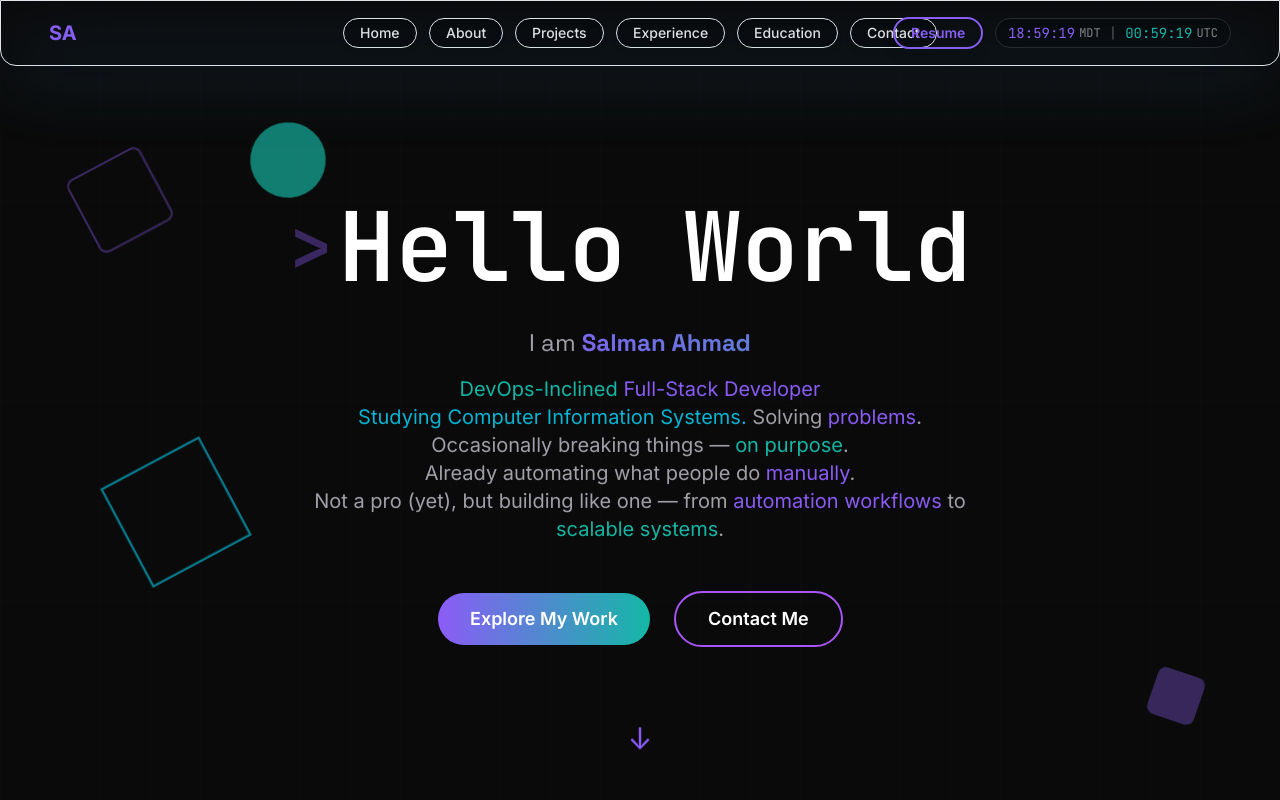
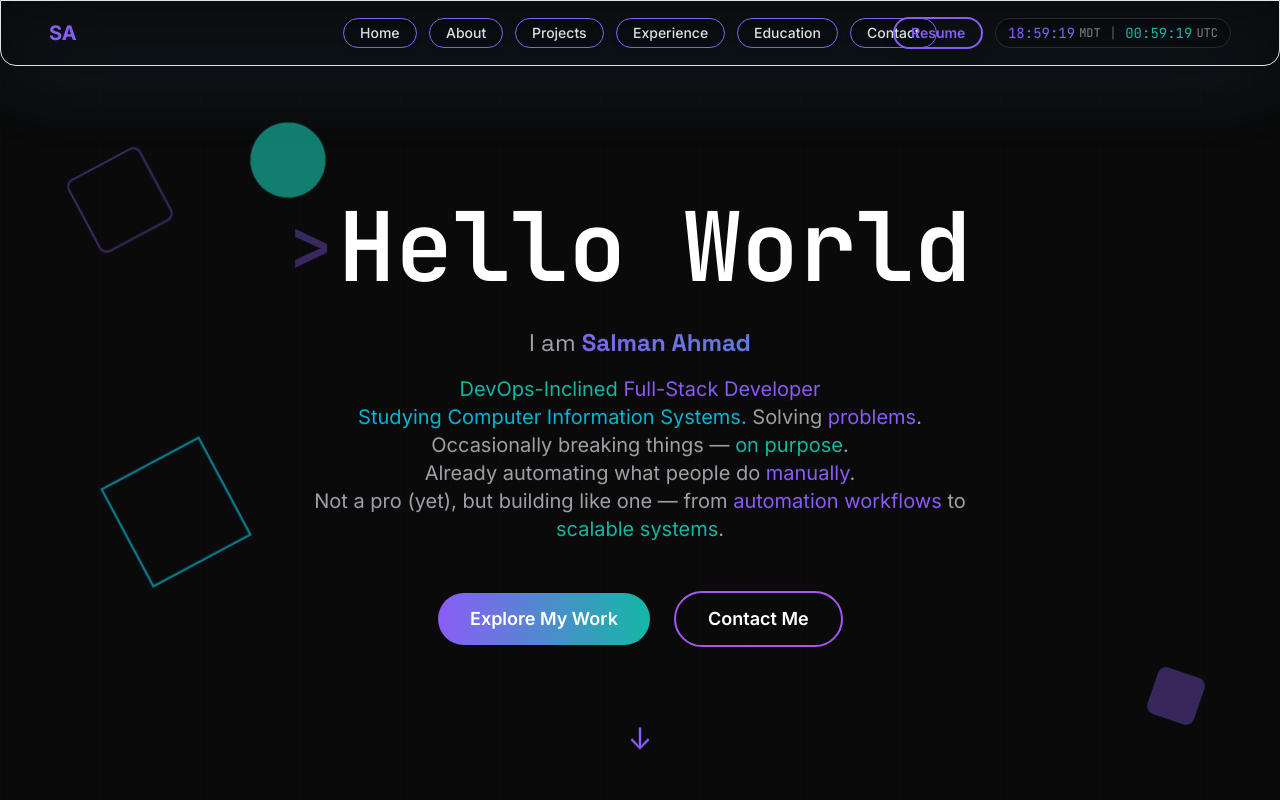
Before and after one commit to InfamousMorningstar/SAportfolio, a Next.js app: page / in a window 1280 px wide. Shown: the top 800 px of the page. Built offline with nearby package versions, Linux system fonts and the light colour scheme.

Commit message:
fix(navbar): final Apple-style pill clock, alignment, and signature block polish

```diff
--- a/src/components/Navbar.tsx
+++ b/src/components/Navbar.tsx
@@ -31,7 +31,7 @@ export default function Navbar() {
  * 📧 Contact : s.ahmad0147@gmail.com
  * 📝 License : MIT (Educational/Personal Use)
  * 📁 File    : Navbar.tsx
- * 🕒 Updated : Jul 11, 2025
+ * 🕒 Updated : Jul 12, 2025
  */
 
       setTime({ mdt, utc });
@@ -91,16 +91,12 @@ export default function Navbar() {
               <div className="hidden xl:flex mx-auto space-x-3">
                 {links.map((link) => (
                   <Link key={link} href={`#${link.toLowerCase()}`}>
-                    <motion.div
-                      className="px-4 py-1 border border-border rounded-full text-sm font-medium text-neutral-200 hover:text-white hover:border-accent/80 focus-visible:ring-2 focus-visible:ring-accent/70 focus-visible:ring-offset-2 focus-visible:outline-none shadow-md hover:shadow-lg transition-all duration-150 will-change-transform backdrop-blur-md bg-black/30 hover:scale-105 font-sans"
-                      whileHover={{ scale: 1.08, boxShadow: '0 4px 16px 0 rgba(6,182,212,0.13)', backgroundColor: 'rgba(34,211,238,0.10)', filter: 'brightness(1.10)' }}
-                      whileTap={{ scale: 0.96, boxShadow: '0 1.5px 6px 0 rgba(6,182,212,0.08)', backgroundColor: 'rgba(34,211,238,0.16)', filter: 'brightness(0.97)' }}
-                      transition={{ duration: 0.18, ease: [0.4, 0, 0.2, 1] }}
-                      style={{ WebkitTapHighlightColor: 'transparent', outline: 'none', backfaceVisibility: 'hidden' }}
+                    <div
+                      className="navbar-btn-desktop px-4 py-1 border rounded-full text-sm font-medium text-neutral-200 border-accent transition-all duration-150 will-change-transform backdrop-blur-md bg-black/30 hover:text-white hover:border-accent2 focus-visible:ring-2 focus-visible:ring-accent/70 focus-visible:ring-offset-2 focus-visible:outline-none shadow-md font-sans"
                       tabIndex={0}
                     >
                       {link}
-                    </motion.div>
+                    </div>
                   </Link>
                 ))}
               </div>
@@ -161,8 +157,9 @@ export default function Navbar() {
                     <Link key={link} href={`#${link.toLowerCase()}`}>
                       <div
                         onClick={() => setIsMobileMenuOpen(false)}
-                        className="px-4 py-1 border border-neutral-800 rounded-full text-sm font-medium text-neutral-200 hover:text-white hover:border-accent transition duration-300 backdrop-blur-md bg-black/30 hover:scale-[1.08] will-change-transform"
+                        className="navbar-btn-mobile px-4 py-1 border rounded-full text-sm font-medium text-neutral-200 border-accent transition duration-300 backdrop-blur-md bg-black/30 active:text-white active:border-accent2 will-change-transform"
                         style={{ transitionTimingFunction: 'cubic-bezier(0.4,0,0.2,1)' }}
+                        tabIndex={0}
                       >
                         {link}
                       </div>
```
